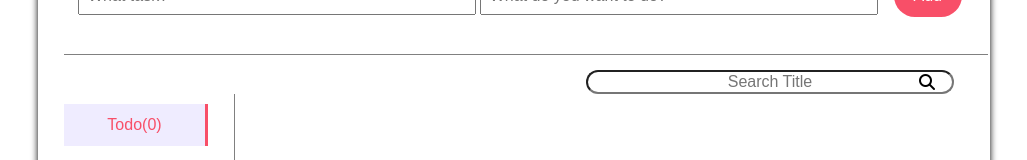
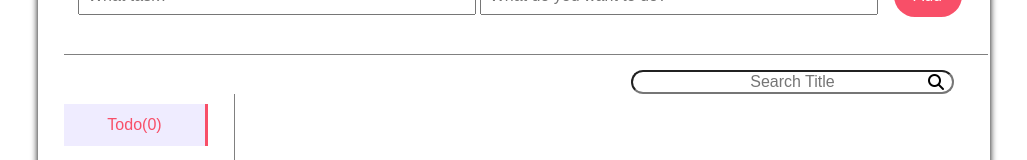
Before and after one commit to anb-hq/AnB_Prime_ToDoList_HORTHOURTOURLENG, a React (Vite) app: page / in a window 1280 px wide. Shown: the part 207-367 px from the top of the page, without its empty margins (126-1153 px from the left). Built offline with nearby package versions, Linux system fonts and the light colour scheme.

Commit message:
fixed search position

```diff
--- a/src/component/TodoWrapper/TodoWrapper.css
+++ b/src/component/TodoWrapper/TodoWrapper.css
@@ -13,17 +13,17 @@
 
   .search-container {
     position: relative;
-    left: 58%;
+    left: 63%;
   }
 
   .search-container input {
-    width: 40%;
+    width: 35%;
   }
 
   .search-icon {
     position: absolute;
     top: 50%;
-    left: 36%;
+    left: 31.2%;
     transform: translateY(-50%);
   }
 
@@ -50,6 +50,12 @@
     }
 
     .search-icon{
-      left: 37%;
+      left: 33%;
     }
   }
+  @media (max-width: 370px){
+    .search-container input::placeholder{
+      text-align: start;
+    }
+
+  }
```
